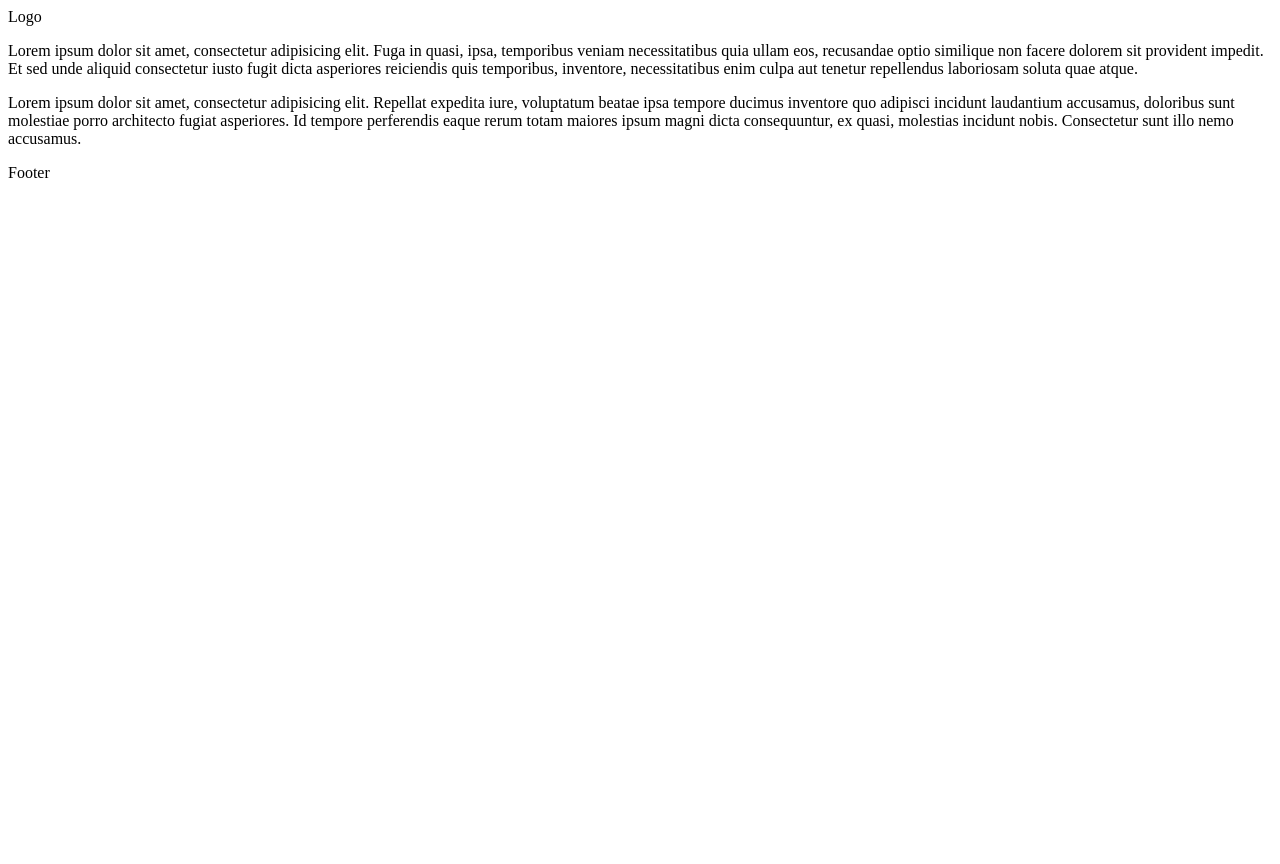
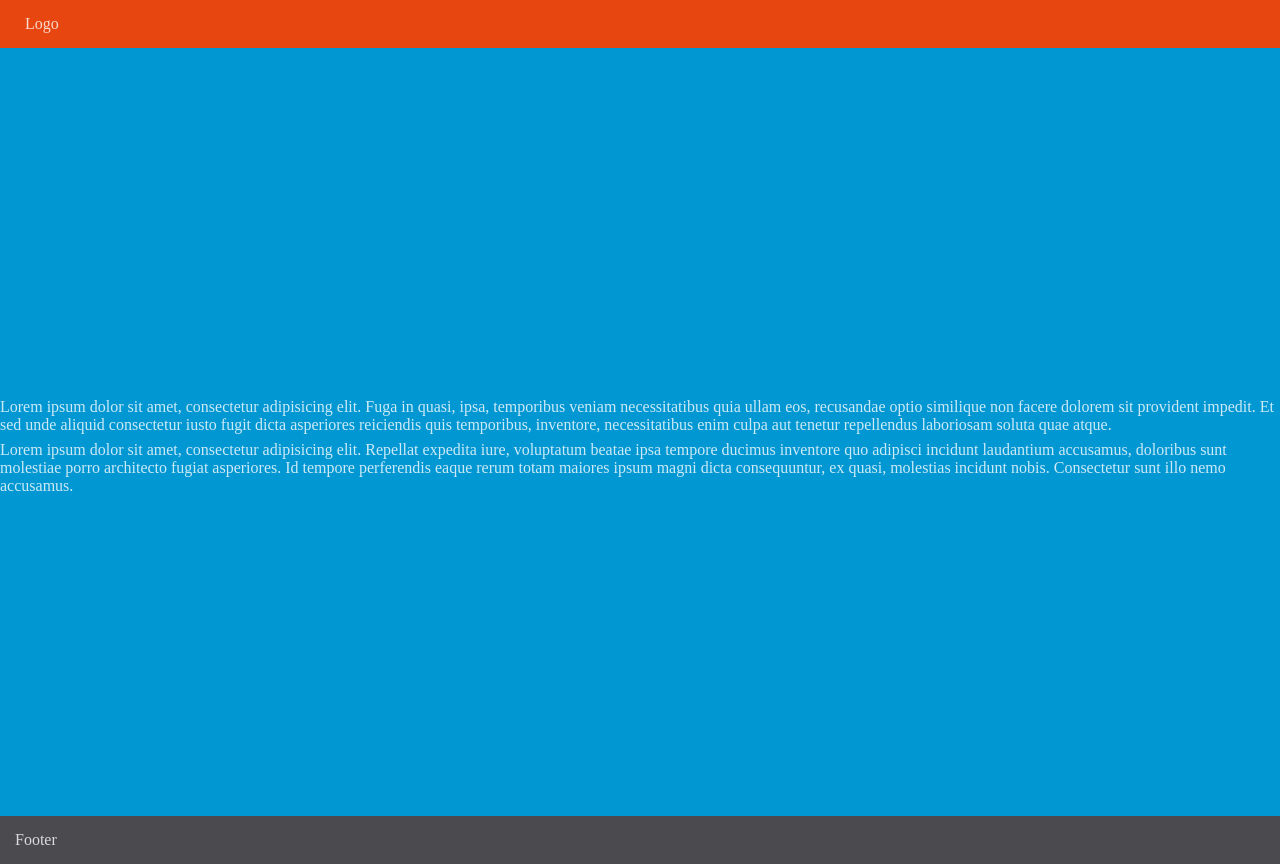
Before and after one commit to seanjcarley/mobile_first_approach, a plain HTML site: page index.html in a window 1280 px wide. Before the commit the page ends 800 px from the top, so only its background shows below. Drawn offline with Linux system fonts and the light colour scheme.

Commit message:
Added Style/main.css and updated index.html

```diff
--- /dev/null
+++ b/Style/main.css
@@ -0,0 +1,38 @@
+body, html {
+    height: 100%;
+    margin: 0;
+    color: rgba(255, 255, 255, .8); /* .8 is 0.8 opacity */
+}
+
+.header {
+    position: fixed;
+    top: 0;
+    left: 0;
+    right: 0;
+    background-color: #e84610;
+    padding: 15px 25px;
+}
+
+.main {
+    height: 100%;
+}
+
+.section {
+    background-color: #0097d3;
+    height: 100%
+}
+
+.article, .aside {
+    position: relative;
+    top: 50%;
+    transform: translateY(-50%);
+}
+
+.section-paragraph {
+    font-size: 1em;
+}
+
+.footer{
+    background-color: #4a4a4f;
+    padding: 15px;
+}
--- a/index.html
+++ b/index.html
@@ -4,6 +4,7 @@
     <meta charset="UTF-8">
     <meta name="viewport" content="width=device-width, initial-scale=1.0">
     <meta http-equiv="X-UA-Compatible" content="ie=edge">
+    <link rel="stylesheet" href="Style/main.css" type="text/css" />
     <title>Document</title>
 </head>
 <body>
```
